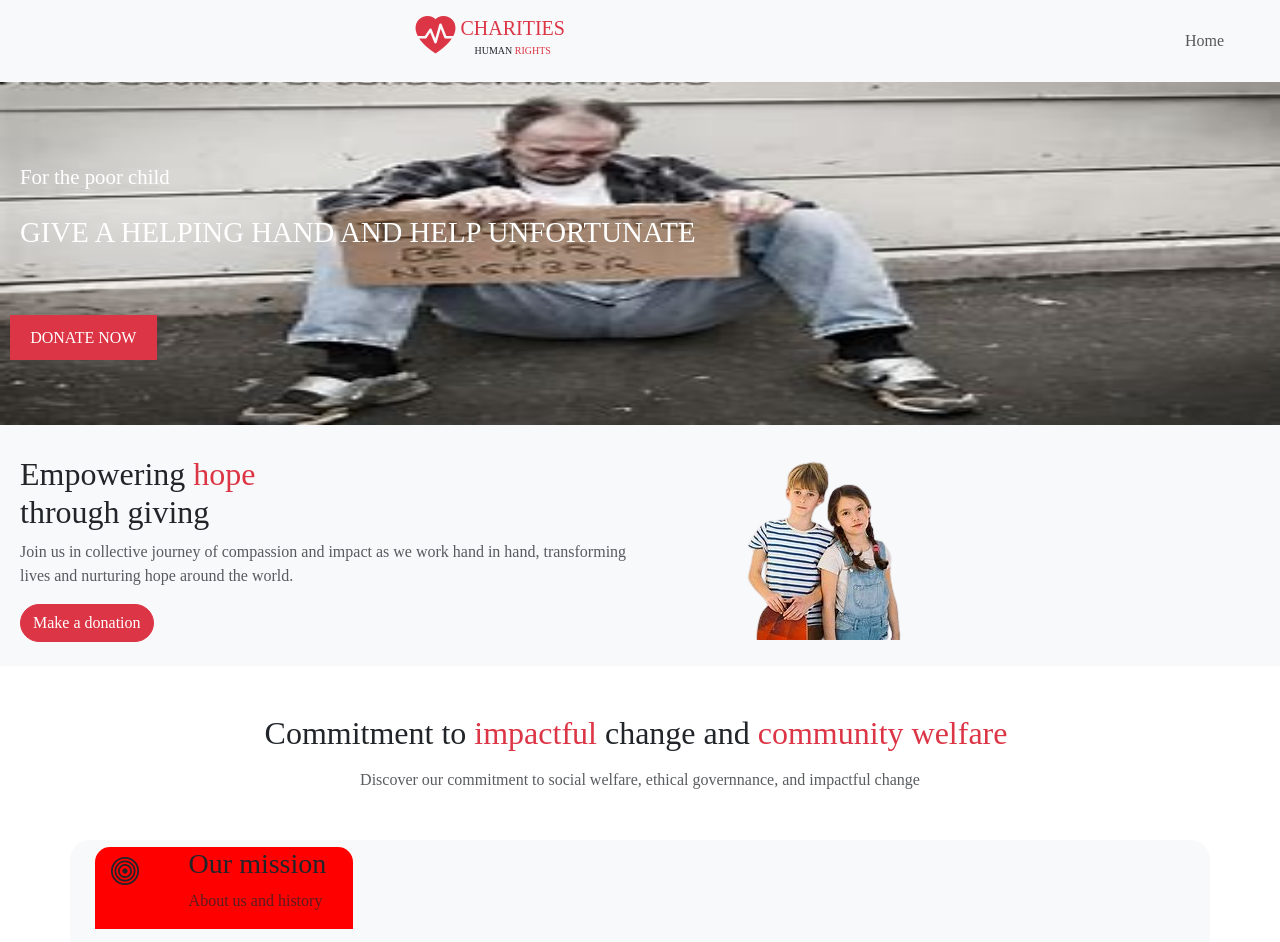
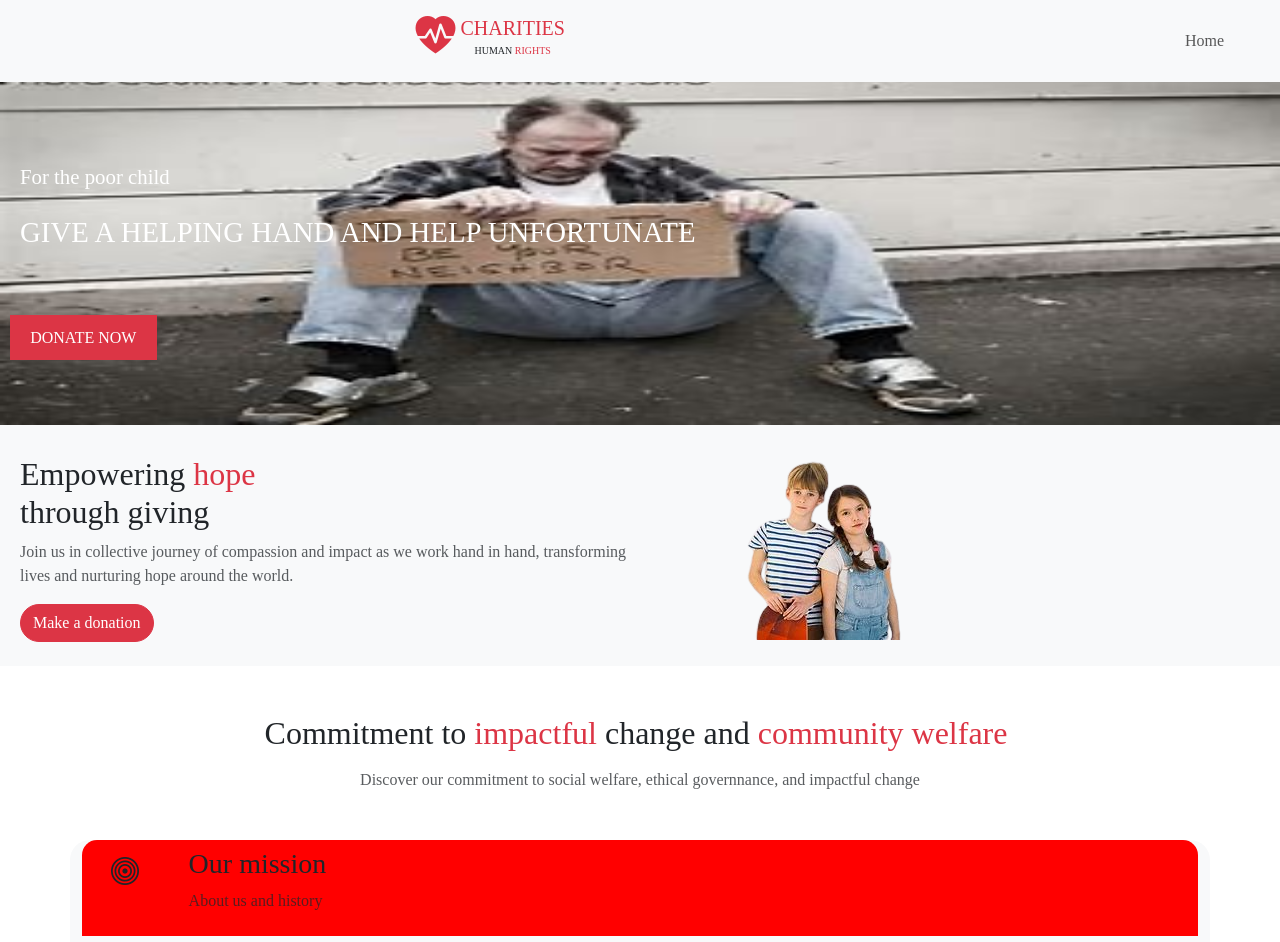
Before and after one commit to Azeezbank/Charity_platform, a React (Vite) app: page / in a window 1280 px wide. Shown: the top 942 px of the page. Built offline with nearby package versions, Linux system fonts and the light colour scheme.

Commit message:
Update Home.tsx

```diff
--- a/src/Components/Home.tsx
+++ b/src/Components/Home.tsx
@@ -167,17 +167,12 @@ const Home: React.FC = () => {
         <div id="accordion">
           <div className="container bg-light round mt-5">
             <div className="cardd text-white">
-              <a
+              <div className={`hover2 mission ps-3 pe-3 ${isActive === 1 ? 'active' : '' }`} onClick={() => setIsActive(1)}>
+                <a
                   className="btn"
                   data-bs-toggle="collapse"
                   href="#collapseOne"
                 >
-              <div className={`hover2 mission ps-3 pe-3 ${isActive === 1 ? 'active' : '' }`} onClick={() => setIsActive(1)}>
-                {/* <a
-                  className="btn"
-                  data-bs-toggle="collapse"
-                  href="#collapseOne"
-                >*/}
                   <div className={`row`}>
                     <div className="col-2 pt-2">
                       <h3 className="bi bi-bullseye"></h3>
@@ -189,9 +184,9 @@ const Home: React.FC = () => {
                       </p>
                     </div>
                   </div>
+                 </a>
+              </div>
 
-              </div>
-            </a>
 
               <div className={`hover2 ${isActive === 2 ? 'active' : '' }`} onClick={() => setIsActive(2)}>
                 <a
```
